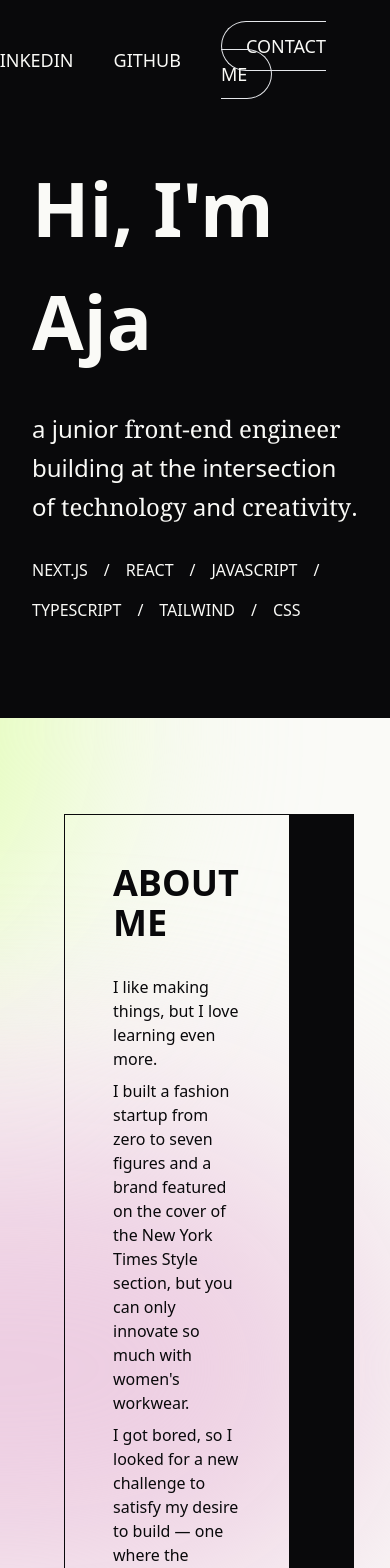
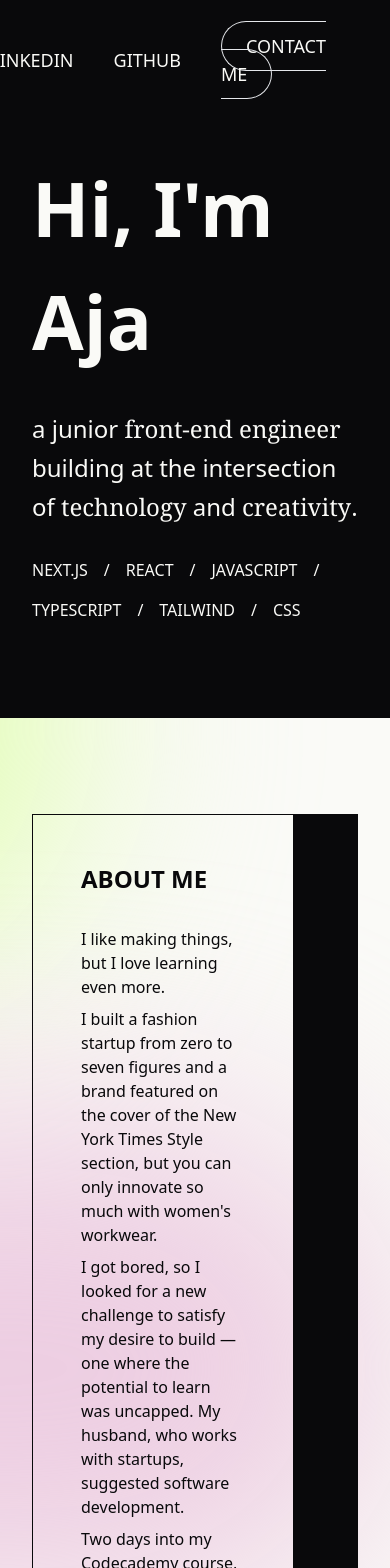
Before and after one commit to ajasinger/portfolio_2024, a Next.js app: page / in a window 390 px wide. Shown: the top 1568 px of the page. Built offline with nearby package versions, Linux system fonts and the light colour scheme.

Commit message:
responsive stying font size and padding

```diff
--- a/app/page.tsx
+++ b/app/page.tsx
@@ -10,7 +10,7 @@ export default function Home() {
   return (
     <main className="font-sans">
       < Header />
-      <div className="px-16 py-24 bg-cream text-zinc-950 relative overflow-hidden">
+      <div className="px-8 md:px-16 py-24 bg-cream text-zinc-950 relative overflow-hidden">
         <div className="bg-[#E0FEAF] absolute top-[-15rem] right-[20rem] h-[31.25rem] w-[31.25rem] rounded-full blur-[7rem] sm:w-[68.75rem] z-0"></div>
         <div className="bg-[#EDCEE2] absolute top-[25rem] right-[0rem] h-[31.25rem] w-[50rem] rounded-full blur-[7rem] z-0"></div>
           <div className="z-50">
--- a/components/AboutAccordion.tsx
+++ b/components/AboutAccordion.tsx
@@ -21,9 +21,9 @@ export default function AboutAccordion() {
                                     >
                                         <div className="flex flex-col gap-8 text-left p-12">
                                             {index === 0 ? (
-                                                <h5 className="font-semibold text-4xl uppercase text-left">About Me</h5>
+                                                <h5 className="font-semibold text-2xl md:text-4xl uppercase text-left">About Me</h5>
                                             ) : (
-                                                <h5 className="font-semibold text-4xl uppercase text-left">{text.title}</h5>
+                                                <h5 className="font-semibold text-2xl md:text-4xl uppercase text-left">{text.title}</h5>
                                             )}
                                             {text?.body &&
                                                 <div  className="flex flex-col gap-2">
--- a/components/Contact.tsx
+++ b/components/Contact.tsx
@@ -2,12 +2,12 @@ import Link from 'next/link'
 
 export default function Contact() {
     return(
-        <div className="px-16 py-24 bg-cream text-zinc-950 relative overflow-hidden">
+        <div className="px-8 md:px-16 py-24 bg-cream text-zinc-950 relative overflow-hidden">
         {/* <div className="px-16 py-24 bg-cream text-zinc-950 relative overflow-hidden"> */}
             <div className="bg-[#E0FEAF] absolute z-10 top-[-15rem] right-[20rem] h-[31.25rem] w-[31.25rem] rounded-full blur-[7rem] sm:w-[68.75rem]"></div>
             <div className="bg-[#EDCEE2] absolute z-10 top-[15rem] right-[-25rem] h-[31.25rem] w-[50rem] rounded-full blur-[7rem]"></div>
             <div className="flex justify-center">
-                <h2 className="text-3xl font-thin leading-relaxed z-50">
+                <h2 className="text-2xl md:text-3xl font-thin leading-relaxed z-50">
                     Engineering <span className="font-serif"> creative </span> solutions to <span className="font-serif"> meaningful </span> problems.
                 </h2>
             </div>
--- a/components/Work.tsx
+++ b/components/Work.tsx
@@ -6,8 +6,8 @@ import Link from 'next/link'
 
 export default function Work() {
     return(
-        <div id="work" className="px-16 py-24 flex flex-col justify-center gap-12">
-            <h3 className="text-4xl text-cream text-center font-semibold">MY WORK</h3>
+        <div id="work" className="px-8 md:px-16 py-24 flex flex-col justify-center gap-12">
+            <h3 className="text-2xl md:text-4xl text-cream text-center font-semibold">MY WORK</h3>
             <div className="flex justify-center gap-16 text-zinc-950">
                 {projects.map((project, index) => (
                     <div
```
